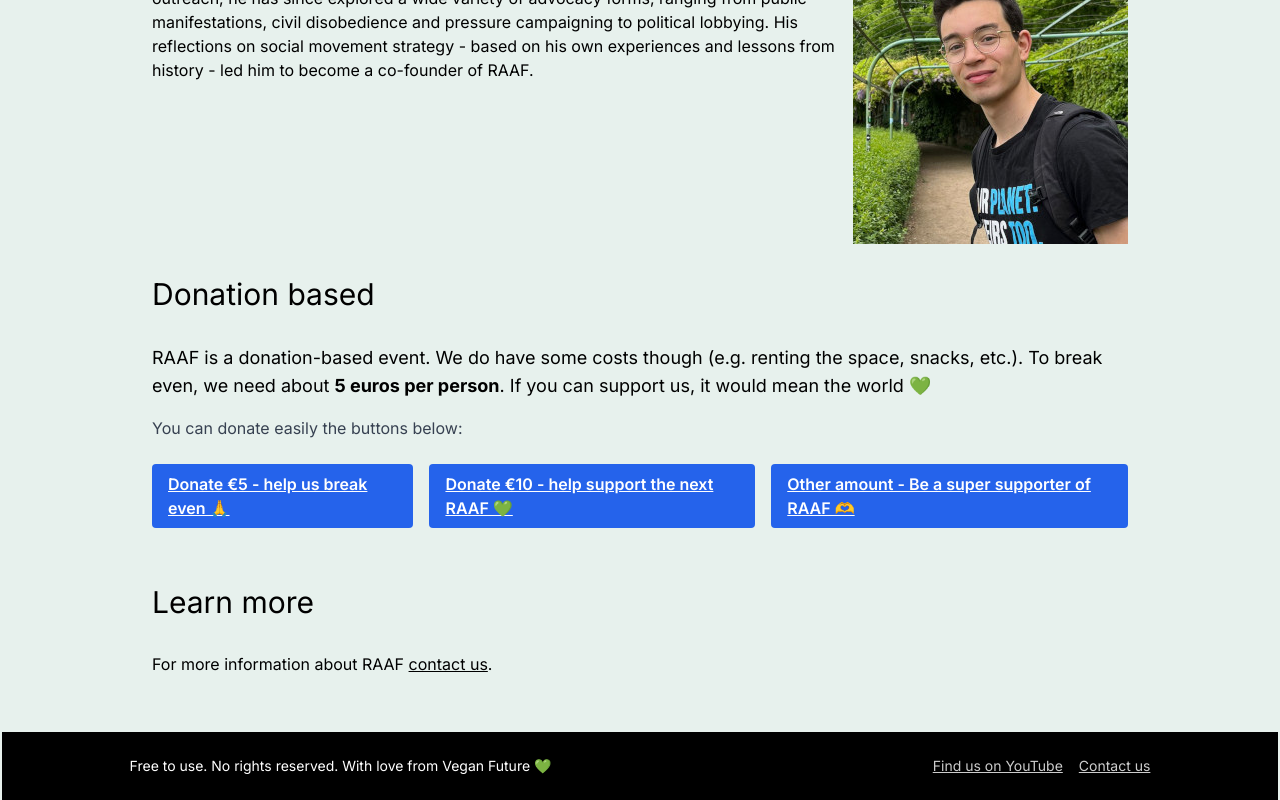
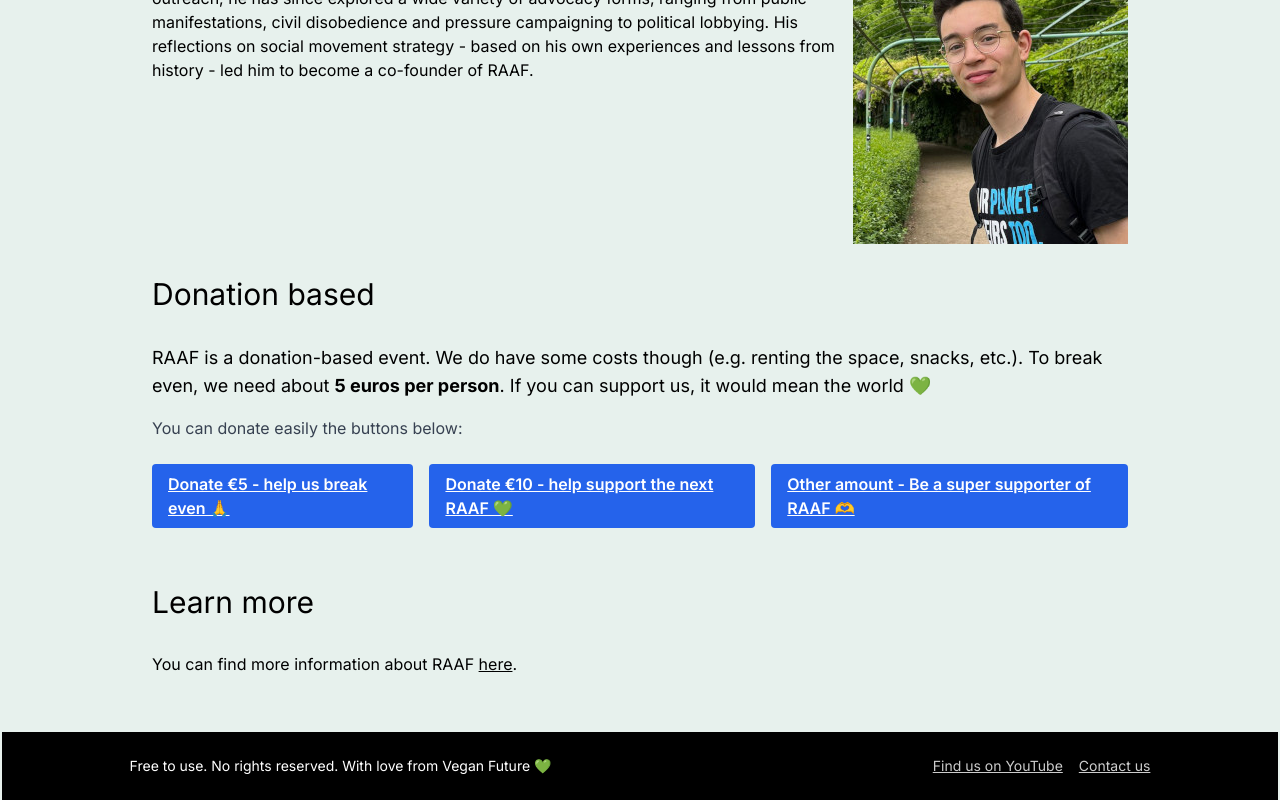
Before and after one commit to veganfuture/veganfuture.org, a Next.js app: page /raaf/1 in a window 1280 px wide. Shown: the part 2224-3024 px from the top of the page. Built offline with nearby package versions, Linux system fonts and the light colour scheme.

Commit message:
raaf: link specific raaf page to general raaf page

```diff
--- a/app/raaf/1/page.tsx
+++ b/app/raaf/1/page.tsx
@@ -310,9 +310,10 @@ export default function RAAF1() {
       <div className="p-4">
         <DonateRaaf />
       </div>
+
       <div className="p-4 text-3xl">Learn more</div>
       <div className="p-4">
-        For more information about RAAF <Link href="/contact">contact us</Link>.
+        You can find more information about RAAF <Link href="/raaf">here</Link>.
       </div>
     </>
   );
--- a/app/raaf/2/page.tsx
+++ b/app/raaf/2/page.tsx
@@ -317,7 +317,7 @@ export default function RAAF2() {
 
       <div className="p-4 text-3xl">Learn more</div>
       <div className="p-4">
-        For more information about RAAF <Link href="/contact">contact us</Link>.
+        You can find more information about RAAF <Link href="/raaf">here</Link>.
       </div>
     </>
   );
--- a/app/raaf/page.tsx
+++ b/app/raaf/page.tsx
@@ -2,6 +2,7 @@ import { BASE_METADATA } from "@/lib/metadata";
 import { Metadata } from "next/types";
 import Image from "next/image";
 import { Agenda } from "@/components/agenda/agenda";
+import Link from "next/link";
 
 const title = "Revolutionary Animal Advocacy Forum";
 const description =
@@ -67,13 +68,13 @@ export default function RAAF() {
       <div className="p-4">
         <p className="text-xl py-4">RAAF on Youtube:</p>
         <p>
-          You can find some of the talks of RAAF on our{" "}
+          You can find some (but not all) of the talks of RAAF on our{" "}
           <a href="https://www.youtube.com/@raaf-veganfuture" target="_blank">
             Youtube channel
           </a>
           .
           <div
-            className="py-4 w-full w-[800px]"
+            className="py-4 w-full md:w-[600px]"
             style={{ aspectRatio: "16 / 9" }}
           >
             <iframe
@@ -135,6 +136,11 @@ export default function RAAF() {
             </a>
           </button>
         </p>
+
+        <p className="py-4 text-xl">Questions?</p>
+        <p>
+          <Link href="/contact">Contact us</Link> if you have any questions.
+        </p>
       </div>
     </>
   );
```
Also changed, not shown: public/raaf2/jasmin.jpg.
